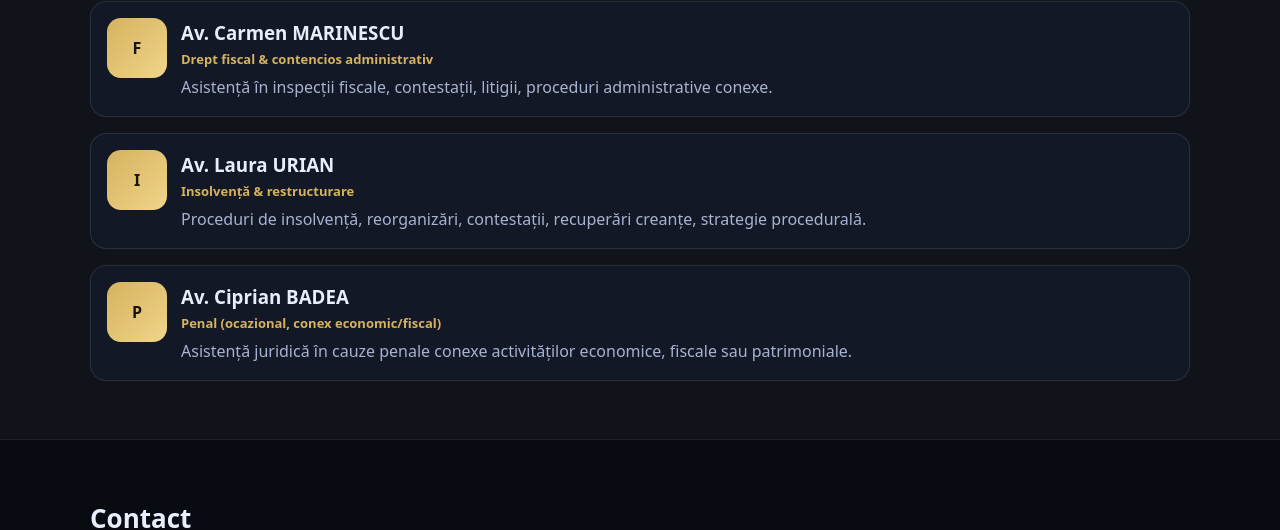
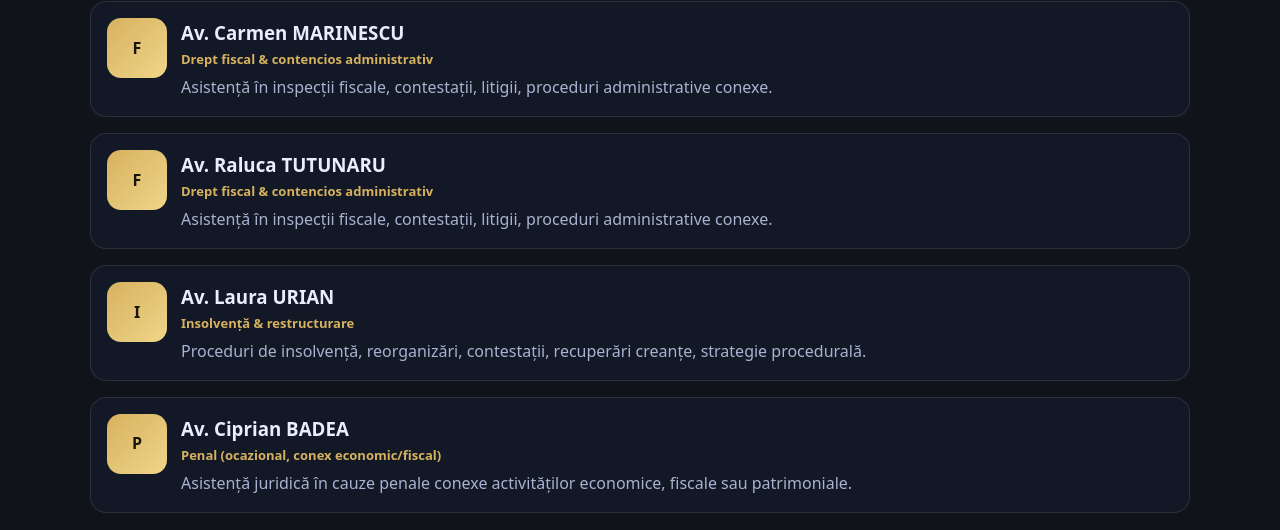
Before and after one commit to weberdragos/mpulsemetal, a plain HTML site: page index.html in a window 1280 px wide. Shown: the part 1665-2195 px from the top of the page. Drawn offline with Linux system fonts and the light colour scheme.

Commit message:
Update index.html

```diff
--- a/index.html
+++ b/index.html
@@ -372,6 +372,17 @@
           </article>
 
           <article class="person">
+            <div class="avatar" aria-hidden="true">F</div>
+            <div>
+              <h3 style="margin:0;">Av. Raluca TUTUNARU</h3>
+              <p class="role">Drept fiscal & contencios administrativ</p>
+              <p class="muted" style="margin:0;">
+                Asistență în inspecții fiscale, contestații, litigii, proceduri administrative conexe.
+              </p>
+            </div>
+          </article>
+
+          <article class="person">
             <div class="avatar" aria-hidden="true">I</div>
             <div>
               <h3 style="margin:0;">Av. Laura URIAN</h3>
```
